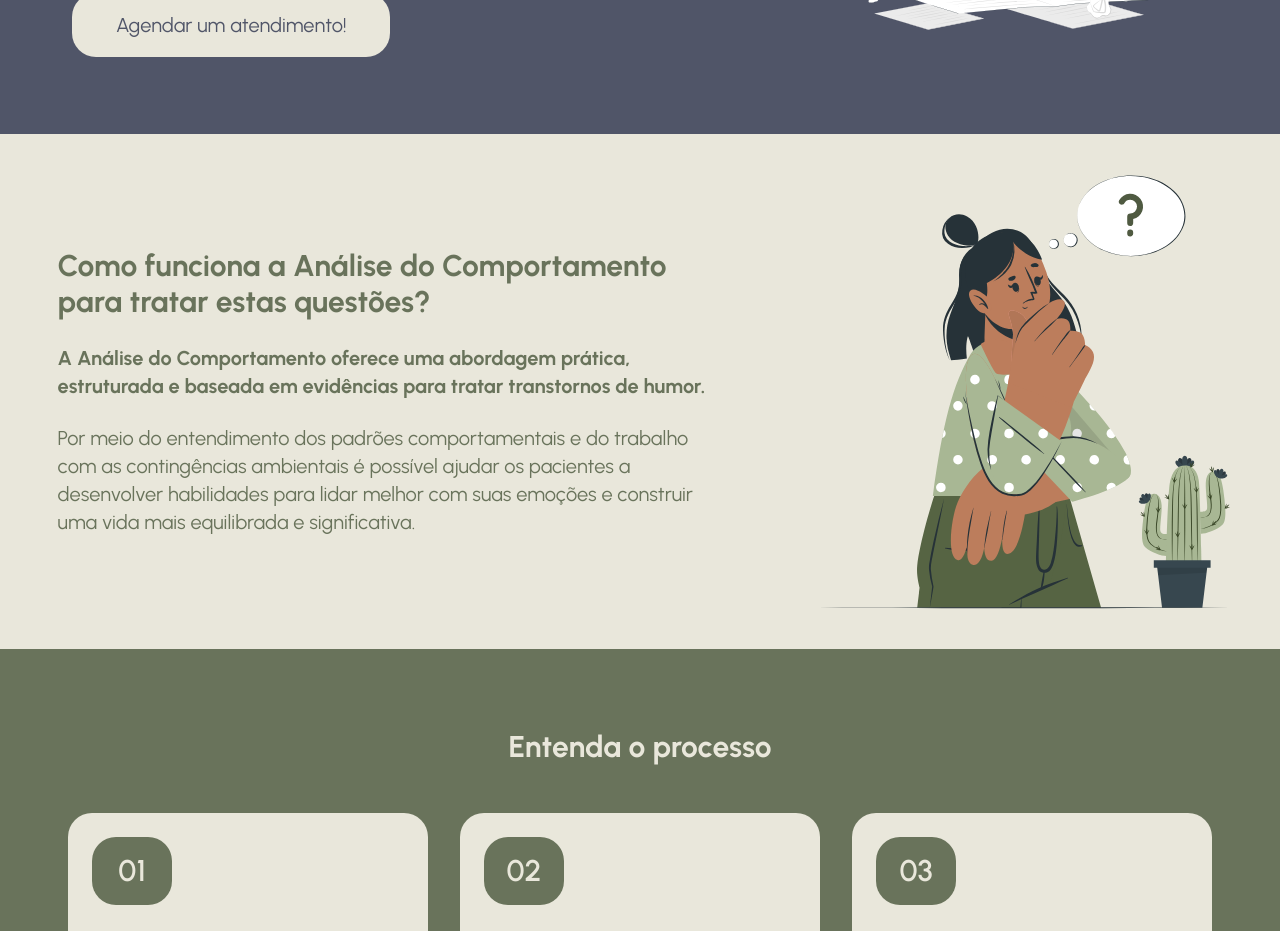
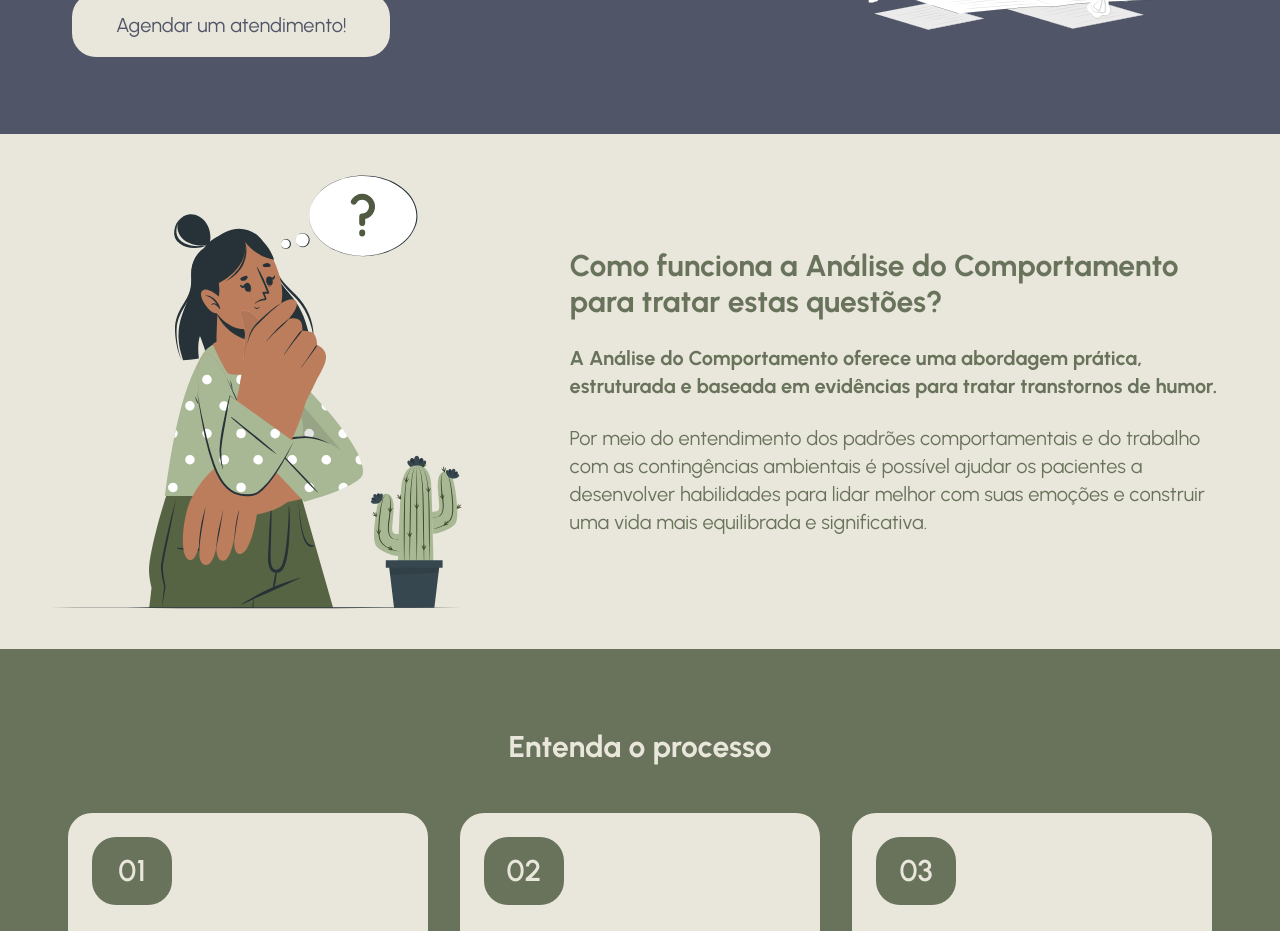
Before and after one commit to juanclb/jaqueline-jango, a Next.js app: page / in a window 1280 px wide. Shown: the part 1440-2371 px from the top of the page. Built offline with nearby package versions, Linux system fonts and the light colour scheme.

Commit message:
CHANGE: Testing h-screen

```diff
--- a/src/app/page.tsx
+++ b/src/app/page.tsx
@@ -18,7 +18,7 @@ import GPTHeader from "./header.tsx";
 const First = () => {
   return (
     <>
-      <section className="p-4 py-6 md:py-16 md:pt-0">
+      <section className="h-screen md:h-auto p-4 py-6 md:py-16 md:pt-0">
         <div className="container mx-auto">
           <div className="flex flex-col-reverse md:flex-row">
             <div className="flex flex-col justify-center w-full md:w-[40%] h-auto">
@@ -99,7 +99,7 @@ const New = () => {
     <>
       <section className="p-4 md:p-0 bg-[#E9E7DB] py-16">
         <div className="container mx-auto">
-          <div className="flex flex-col-reverse md:flex-row">
+          <div className="flex flex-col-reverse md:flex-row-reverse">
             <div className="w-full md:w-[60%] h-auto">
               <div className="flex flex-col h-full md:w-[85%] justify-center justify-self-center self-center">
                 <p className="font-bold text-3xl text-[#69735B]">
```
